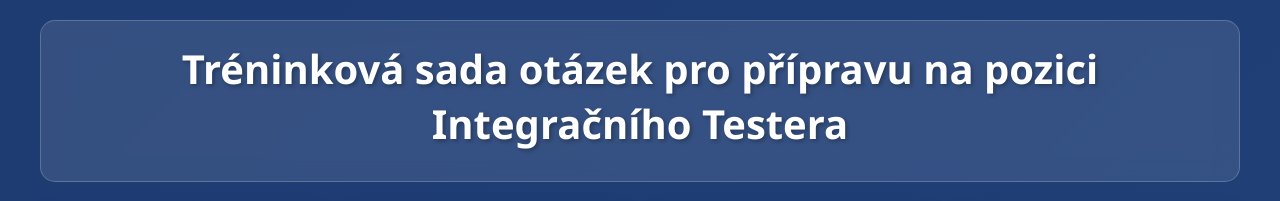
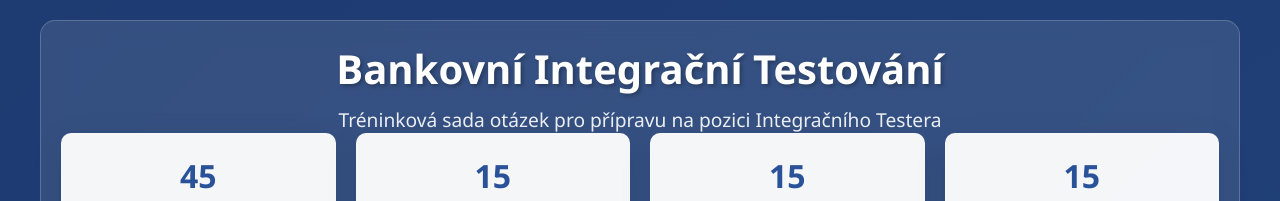
Before and after one commit to p-k-001/banking-integration-testing, a plain HTML site: page index.html in a window 1280 px wide. Shown: the top 201 px of the page. Drawn offline with Linux system fonts and the light colour scheme.

Commit message:
update header

```diff
--- a/index.html
+++ b/index.html
@@ -248,10 +248,10 @@
   <body>
     <div class="container">
       <div class="header">
-        <h1>
+        <h1>Bankovní Integrační Testování</h1>
+        <p>
           Tréninková sada otázek pro přípravu na pozici Integračního Testera
-        </h1>
-      </div>
+        </p>
 
       <div class="stats">
         <div class="stat-card">
```
